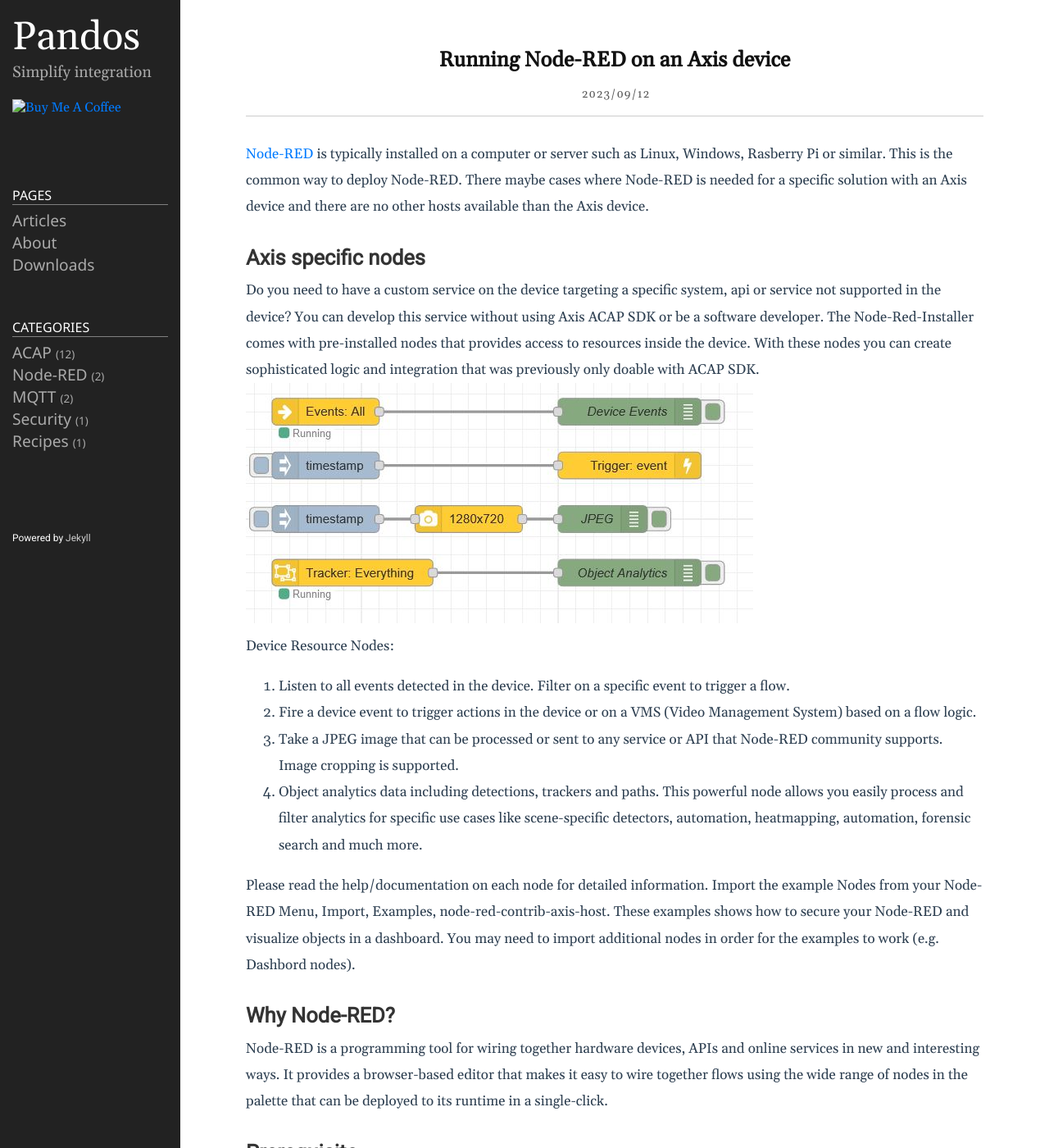
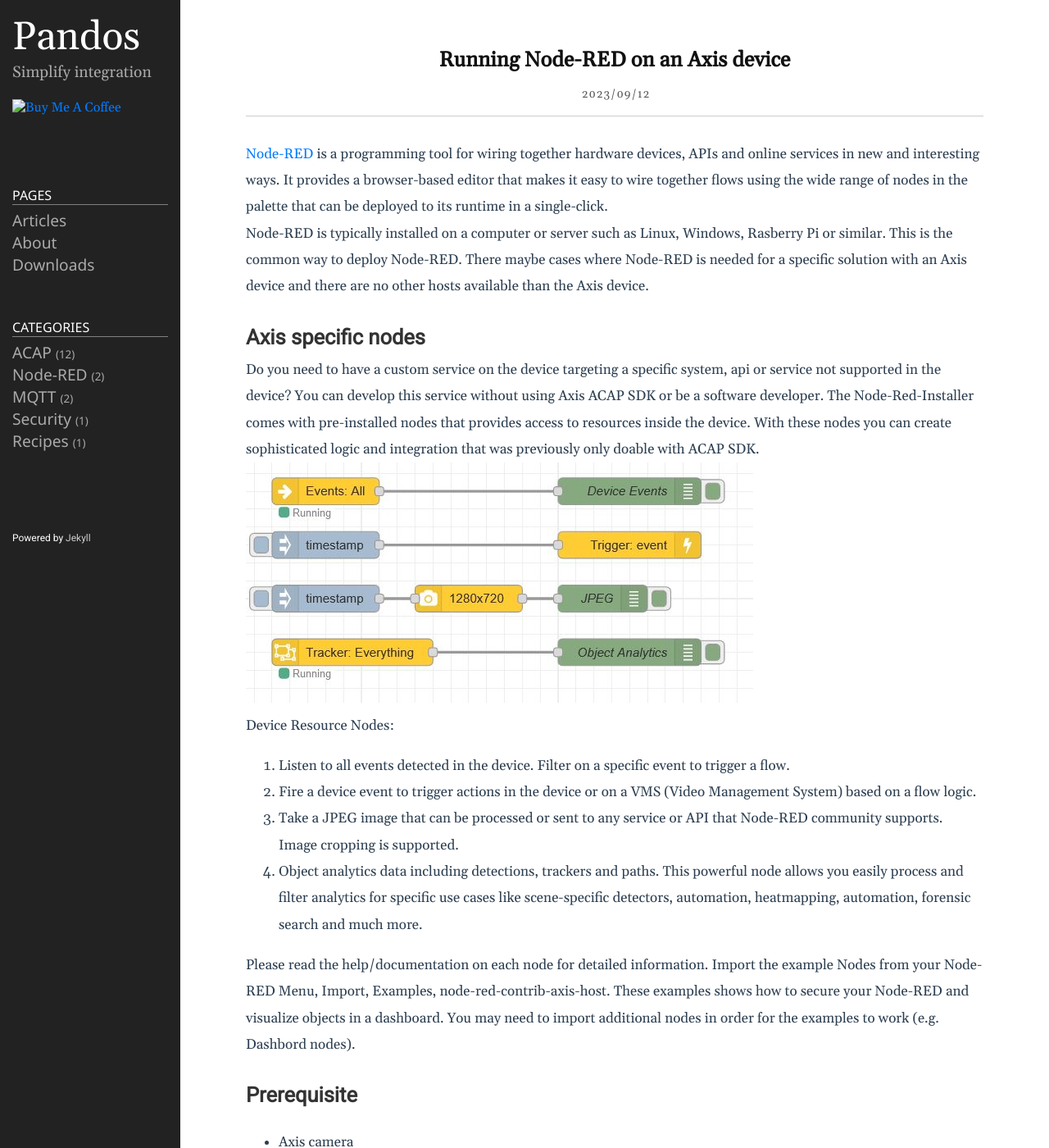
Before and after one commit to pandosme/pandosme.github.io, a Jekyll site: the page built from docs/_posts/2022-10-02-nodered-acap.md, in a window 1280 px wide and 1400 px high. Shown: the whole window at 82% size. Built offline with Jekyll 4.4.1, drawn with Linux system fonts in a browser that asks for light colours; part of the change alters nothing that is shown.

Commit message:
Update 2022-10-02-nodered-acap.md

```diff
--- a/docs/_posts/2022-10-02-nodered-acap.md
+++ b/docs/_posts/2022-10-02-nodered-acap.md
@@ -4,7 +4,11 @@ title:  "Running Node-RED on an Axis device"
 date: 2023-09-12 05:00:00 +0200
 categories: [ACAP, Node-RED]
 ---
-[Node-RED](https://nodered.org) is typically installed on a computer or server such as Linux, Windows,
+[Node-RED](https://nodered.org) is a programming tool for wiring together hardware devices, APIs and online services in new and interesting
+ways. It provides a browser-based editor that makes it easy to wire together flows using the wide range of nodes in the
+palette that can be deployed to its runtime in a single-click.
+
+Node-RED is typically installed on a computer or server such as Linux, Windows,
 Rasberry Pi or similar.  This is the common way to deploy Node-RED.  There maybe cases where Node-RED is needed for a
 specific solution with an Axis device and there are no other hosts available than the Axis device.
 
@@ -20,12 +24,6 @@ Device Resource Nodes:
 4. Object analytics data including detections, trackers and paths.  This powerful node allows you easily process and filter  analytics for specific use cases like scene-specific detectors, automation, heatmapping, automation, forensic search and much more.
 
 Please read the help/documentation on each node for detailed information.  Import the example Nodes from your Node-RED Menu, Import, Examples, node-red-contrib-axis-host.  These examples shows how to secure your Node-RED and visualize objects in a dashboard.  You may need to import additional nodes in order for the examples to work (e.g. Dashbord nodes).
-
-## Why Node-RED?
-
-Node-RED is a programming tool for wiring together hardware devices, APIs and online services in new and interesting
-ways. It provides a browser-based editor that makes it easy to wire together flows using the wide range of nodes in the
-palette that can be deployed to its runtime in a single-click.
 
 ## Prerequisite
 - Axis camera
```
